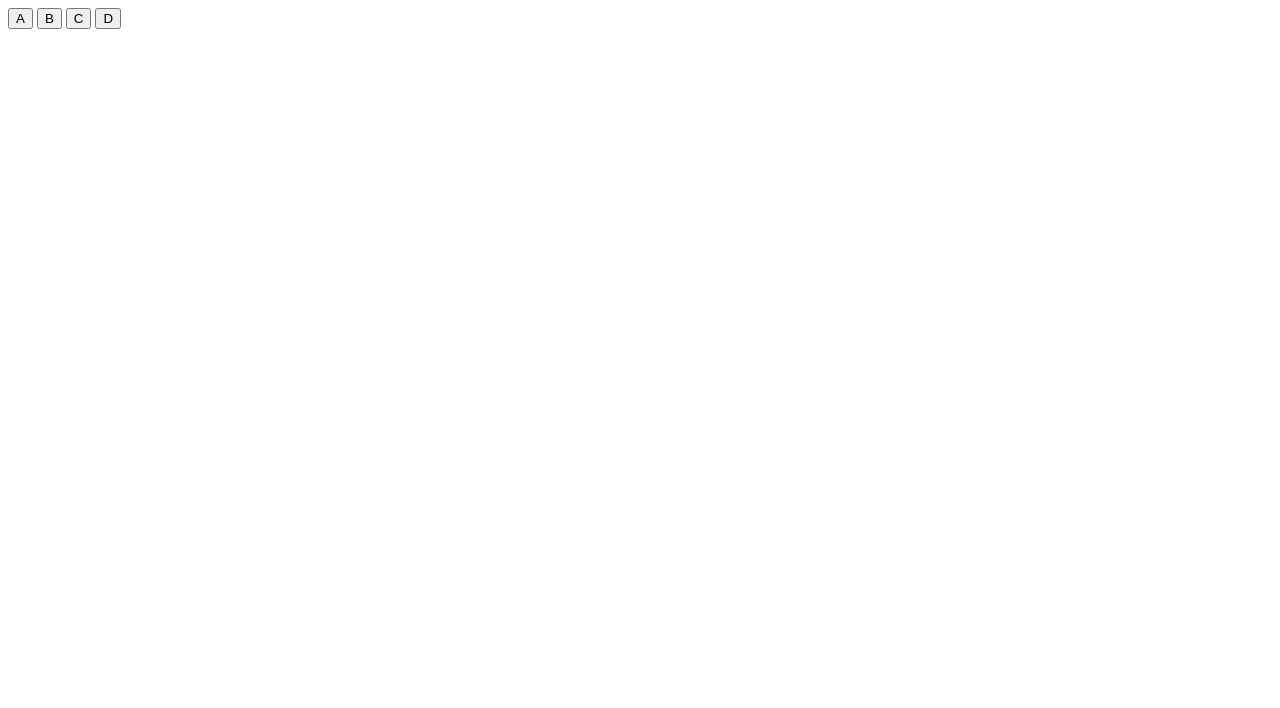
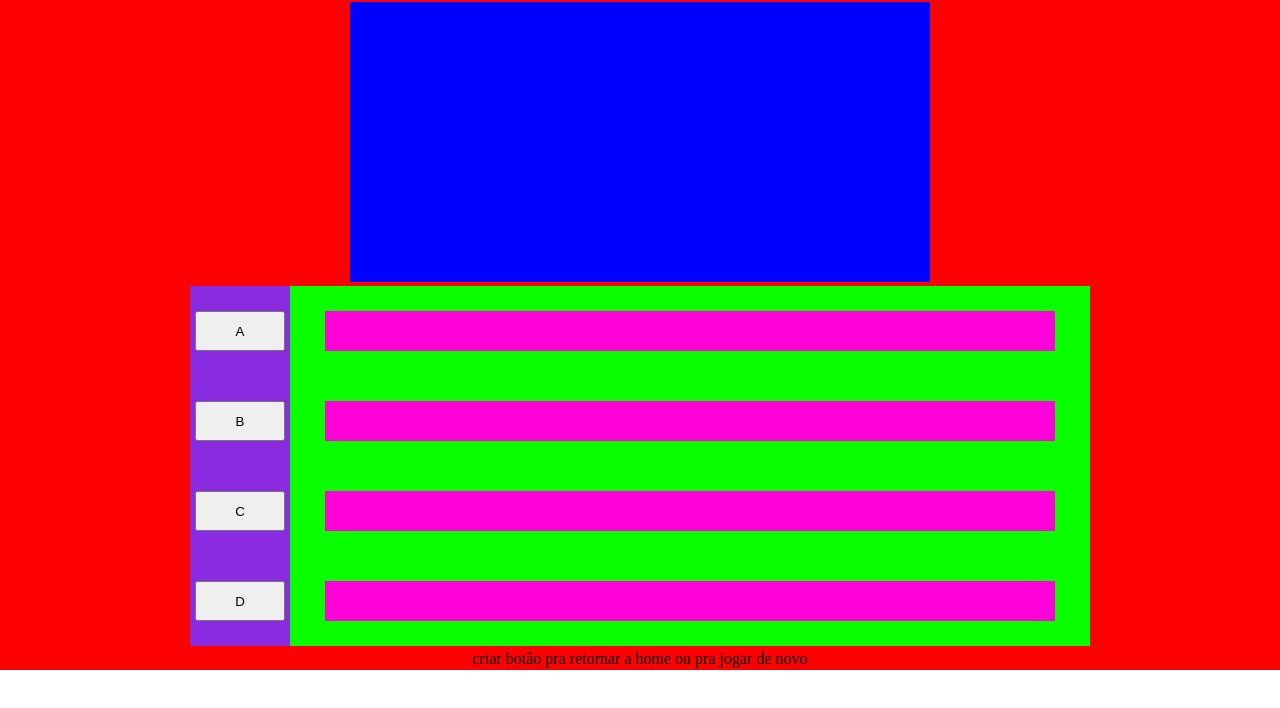
Before and after one commit to Aeris000/Projeto_Individual, a plain HTML site: page site/teste_classe.html in a window 1280 px wide. Drawn offline with Linux system fonts and the light colour scheme.

Commit message:
criação css do teste

```diff
--- a/site/css/style_teste.css
+++ b/site/css/style_teste.css
@@ -8,14 +8,59 @@ body{
 
 .container_background{
     width: 100%;
-    height: 560px;
+    height: 670px;
     background-color: red;
+    display: flex;
+    justify-content: space-around;
+    align-items: center;
+    flex-direction: column;
 }
 
 
 
 .question_display{
-    width: 500px;
-    height: 300px;
+    width: 580px;
+    height: 280px;
     background-color: blue;
 }
+
+#container_answer_buttons{
+    height: 360px;
+    width: 900px;
+    background-color: yellow;
+    display: flex;
+    justify-content: space-between;
+    flex-direction: row;
+}
+
+#container_buttons{
+    height: 360px;
+    width: 100px;
+    background-color: blueviolet;
+    display: flex;
+    flex-direction: column;
+    justify-content: space-around;
+    align-items: center;
+}
+
+button{
+    height: 40px;
+    width: 90px;
+}
+
+
+#container_display_answer{
+    height: 360px;
+    width: 800px;
+    background-color: rgb(9, 255, 0);
+    display: flex;
+    flex-direction: column;
+    justify-content: space-around;
+    align-items: center;
+}
+
+.display_answer{
+    height: 40px;
+    width: 730px;
+    background-color: rgb(255, 0, 217);
+}
--- a/site/teste_classe.html
+++ b/site/teste_classe.html
@@ -5,16 +5,18 @@
     <meta charset="UTF-8">
     <meta http-equiv="X-UA-Compatible" content="IE=edge">
     <meta name="viewport" content="width=device-width, initial-scale=1.0">
-    <link rel="stylesheet" type="css" href="css/style_teste.css">
-    <title>Document</title>
+    <link rel="stylesheet" href="css/style_teste.css">
+    <title>Teste</title>
 </head>
 
 <body>
     <div class="container_background">
-        <div class="question_display"></div>
+        <div class="question_display">
+
+        </div>
 
 
-        <div id="answer_display_container">
+        <div id="container_answer_buttons">
             <div id="container_buttons">
                 <button onclick="a()">A</button>
 
@@ -26,14 +28,20 @@
             </div>
 
             <div id="container_display_answer">
-
+                <div id="a" class="display_answer"></div>
+                <div id="b" class="display_answer"></div>
+                <div id="c" class="display_answer"></div>
+                <div id="d" class="display_answer"></div>
             </div>
         </div>
+
+       criar botão pra retornar a home ou pra jogar de novo
 
     </div>
 </body>
 
 </html>
+
 <script>
     var lista_classe = ['Mago', 'Aldeão', 'Realeza', 'Criatura da Floresta']
     var lista_pergunta = ['banana?', 'maca?', 'uva?', 'pera?']
@@ -60,6 +68,10 @@
         contador_d++
     }
 
+// criar lógica que quando acabar o jogo, se contabiliza os contadores somados e dá push naquela
+// var ABCD, só então ocorre a validação que percorre o vetor ABCD e traz o item com maior valor
+// pra correlacionar com o reultado
+
     var resposta_recorrente = abcd[0]
 
     for (i = 0; i <= abcd.length; i++) {
@@ -68,4 +80,6 @@
             resposta_recorrente = abcd[i]
         }
     }
+
+
 </script>
```
